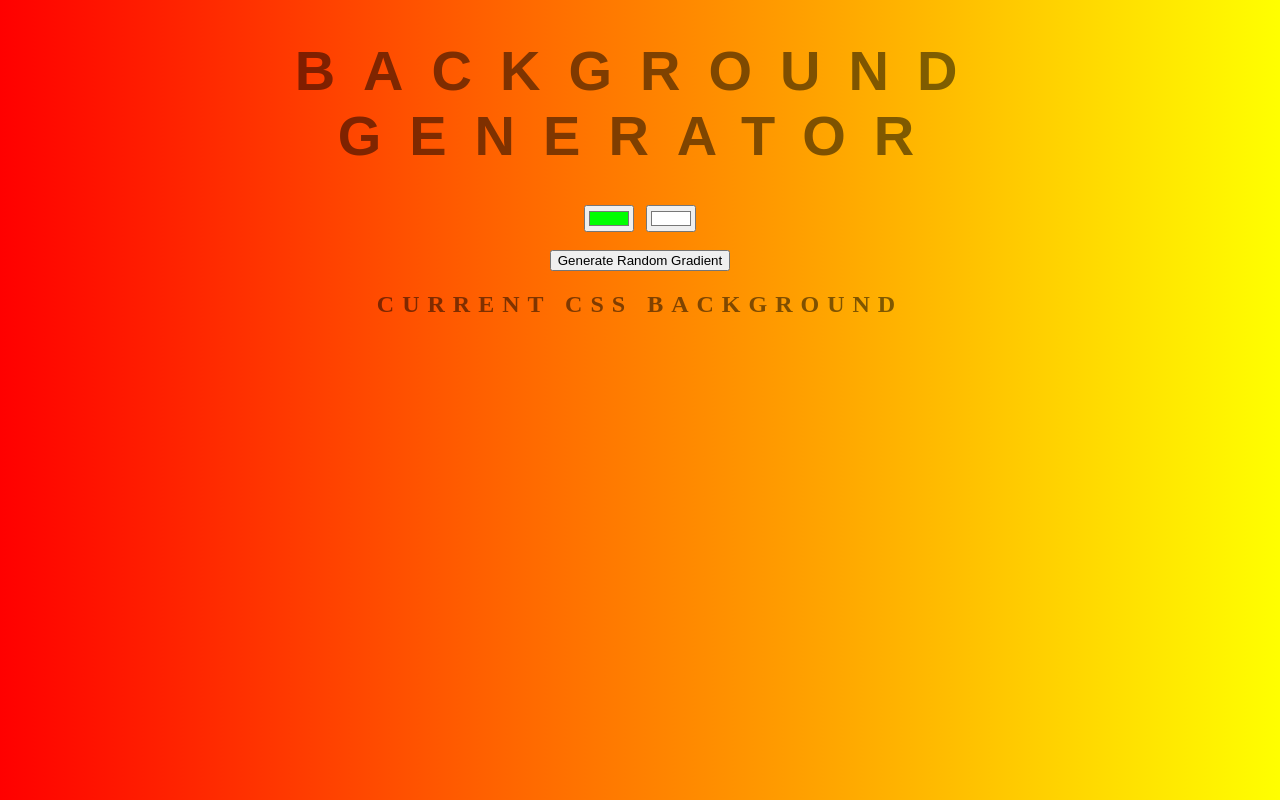
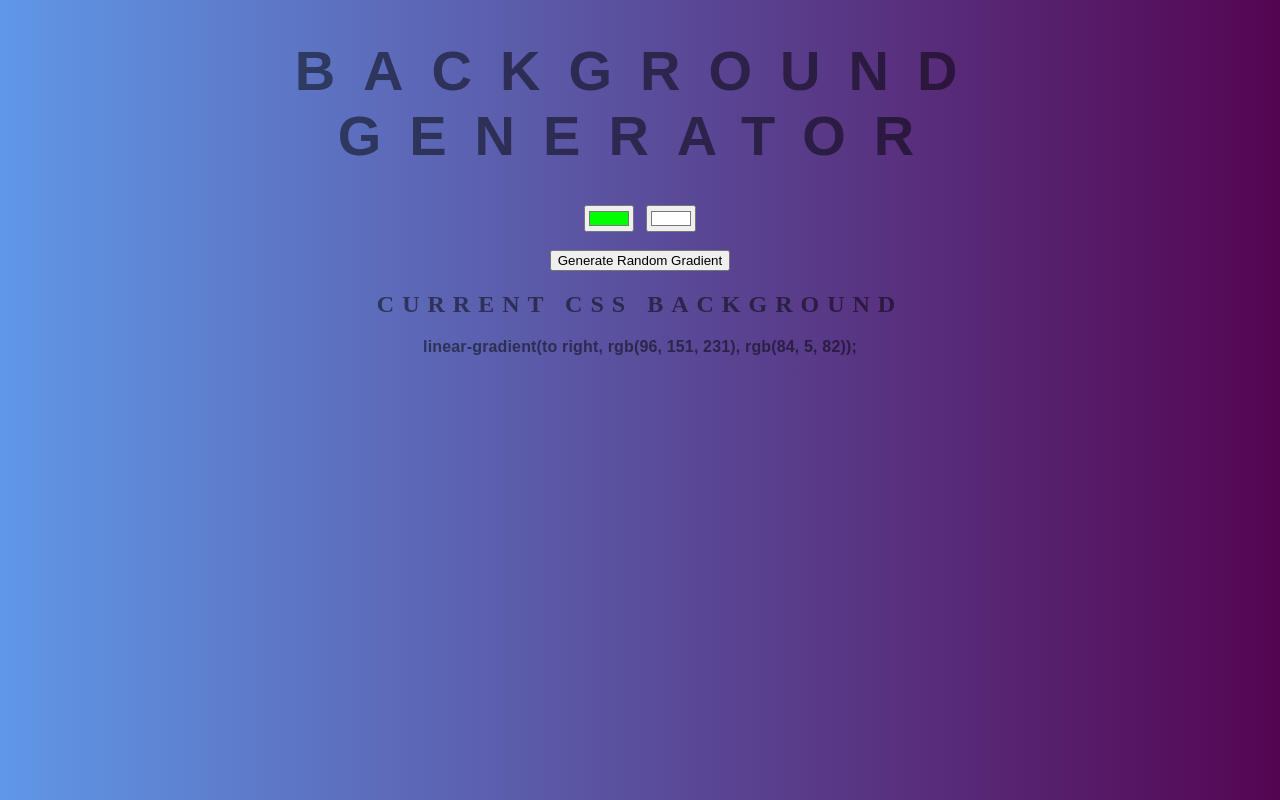
Before and after one commit to steveanil/background-generator, a plain HTML site: page index.html in a window 1280 px wide. Both pictures are taken after a click on the button "Generate Random Gradient". Drawn offline with Linux system fonts and the light colour scheme.

Commit message:
Add files via upload

```diff
--- a/script.js
+++ b/script.js
@@ -1,7 +1,12 @@
-var css = document.querySelector("h3");
-var color1 = document.querySelector(".color1");
+var css = document.querySelector("h3"); //selecting h3 which will display the code for the colors
+var color1 = document.querySelector(".color1"); //".color1" since you are selecting class="color1"
 var color2 = document.querySelector(".color2");
-var body = document.getElementById("gradient")
+var body = document.getElementById("gradient")//this will be the var so that the bg gradient will be selected
+var random = document.getElementById("random"); //this will be the var for the random button
+
+function randomColor(){ //the addition of '000000' and the slice() at the end will ensure that you'll always get 6digits
+	return ('000000' + Math.floor(Math.random()*16777215).toString(16)).slice(-6);
+}
 
 function setGradient(){
     body.style.background = "linear-gradient(to right, " + color1.value + ", " + color2.value + ")";
@@ -9,6 +14,18 @@ function setGradient(){
     css.textContent = body.style.background + ";" ;
 }
 
+function randomGradient(){ //same as setGradient() but we are using the random hex generator -- randomColor()
+	body.style.background =
+	"linear-gradient(to right, "
+		+ '#' + randomColor()
+		+ ", "
+		+ '#' + randomColor()
+		+ ")";
+	css.textContent = body.style.background + ";";
+}
+
 color1.addEventListener("input", setGradient);
 
 color2.addEventListener("input", setGradient);
+
+random.addEventListener("click", randomGradient);
--- a/style.css
+++ b/style.css
@@ -5,7 +5,11 @@ body {
     text-transform: uppercase;
     letter-spacing: .5em;
     top: 15%;
-	background: linear-gradient(to right, red , yellow); /* Standard syntax */
+	background: linear-gradient(to right, red , yellow); /* Standard syntax*/
+    /* To make background color not repeat when it has a smaller screen size */
+    background-size: cover;
+    background-repeat: no-repeat;
+    background-attachment: fixed;
 }
 
 h1 {
```
